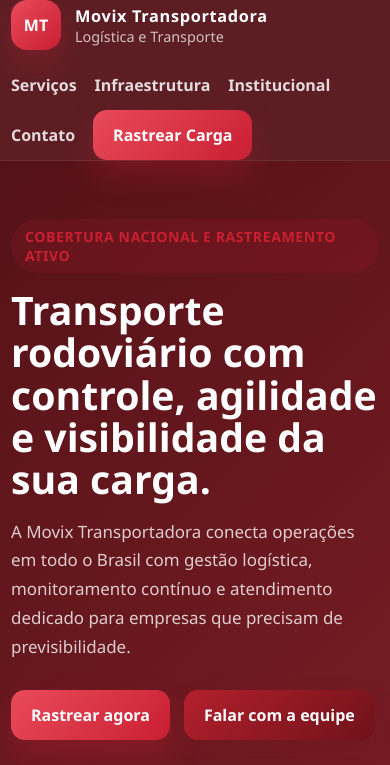
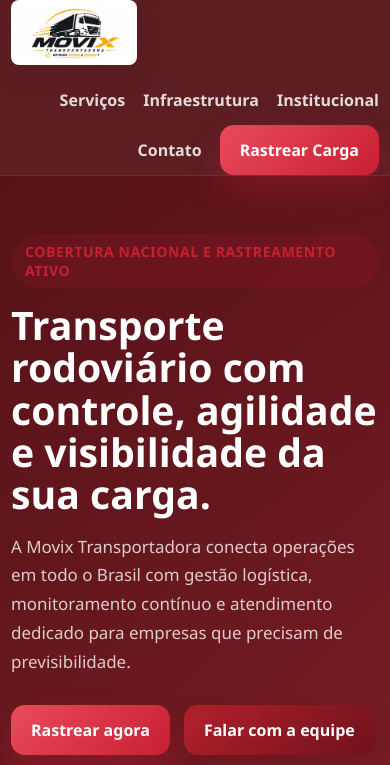
Before and after one commit to rocha1998/movix-rastreamento, a website: page public/index.html in a window 390 px wide. Shown: the top 765 px of the page. Drawn offline with Linux system fonts and the light colour scheme.

```diff
--- a/public/index.html
+++ b/public/index.html
@@ -10,11 +10,11 @@
     <header class="site-header">
       <div class="container site-header-inner">
         <a class="brand" href="/index.html">
-          <span class="brand-mark">MT</span>
-          <span class="brand-text">
-            <strong>Movix Transportadora</strong>
-            <span>Logística e Transporte</span>
-          </span>
+          <img
+            class="brand-logo"
+            src="/styles/assets/logo-movix.jpeg"
+            alt="Movix Transportadora"
+          />
         </a>
 
         <nav class="site-nav" aria-label="Principal">
@@ -245,17 +245,15 @@
 
     <footer id="contato" class="site-footer">
       <div class="container">
+        <a class="brand footer-brand" href="/index.html">
+          <img
+            class="brand-logo footer-logo"
+            src="/styles/assets/logo-movix.jpeg"
+            alt="Movix Transportadora"
+          />
+        </a>
+
         <div class="footer-grid">
-          <div>
-            <a class="brand footer-brand" href="/index.html">
-              <span class="brand-mark">MT</span>
-              <span class="brand-text">
-                <strong>Movix Transportadora</strong>
-                <span>Transporte Rodoviário de Cargas</span>
-              </span>
-            </a>
-          </div>
-
           <div>
             <h3 class="footer-title">Atendimento</h3>
             <div class="footer-list">
--- a/public/styles/main.css
+++ b/public/styles/main.css
@@ -175,33 +175,33 @@
   display: inline-flex;
   align-items: center;
   gap: 14px;
+  flex-shrink: 0;
 }
 
-.brand-mark {
-  width: 50px;
-  height: 50px;
-  border-radius: 16px;
-  display: grid;
-  place-items: center;
-  background: linear-gradient(135deg, var(--accent), var(--accent-strong));
-  color: var(--white);
-  font-weight: 900;
-  box-shadow: 0 14px 30px rgba(201, 31, 50, 0.28);
+.site-header .brand {
+  padding: 6px 10px;
+  border-radius: 8px;
+  background: var(--white);
+  box-shadow: 0 10px 24px rgba(79, 11, 17, 0.18);
 }
 
-.brand-text strong,
-.footer-brand strong {
-  display: block;
-  color: var(--white);
-  font-size: 1.02rem;
-  letter-spacing: 0.04em;
+.brand-logo {
+  width: auto;
+  height: auto;
+  max-height: 70px;
+  object-fit: contain;
 }
 
-.brand-text span,
-.footer-brand span {
-  display: block;
-  color: rgba(255, 255, 255, 0.72);
-  font-size: 0.9rem;
+.footer-brand {
+  display: inline-flex;
+  margin-bottom: 18px;
+  padding: 0;
+  background: transparent;
+  box-shadow: none;
+}
+
+.footer-logo {
+  max-height: 64px;
 }
 
 .site-nav {
@@ -210,6 +210,8 @@
   gap: 28px;
   color: rgba(255, 255, 255, 0.84);
   font-weight: 600;
+  flex-wrap: wrap;
+  justify-content: flex-end;
 }
 
 .site-nav a:hover {
@@ -476,7 +478,7 @@
 
 .footer-grid {
   display: grid;
-  grid-template-columns: 1.2fr 1fr 1fr;
+  grid-template-columns: 1fr 1fr;
   gap: 28px;
 }
 
@@ -803,6 +805,14 @@
     min-height: 76px;
   }
 
+  .brand-logo {
+    max-height: 55px;
+  }
+
+  .site-header .brand {
+    padding: 5px 8px;
+  }
+
   .hero-grid {
     padding: 58px 0 64px;
   }
```
Also changed, not shown: public/rastrear.html (+13 -15 lines), src/controllers/adminTrackingController.js (+7 -3 lines), public/styles/assets/logo-movix.jpeg (added), public/styles/assets/logo-movix.jpg (added).
